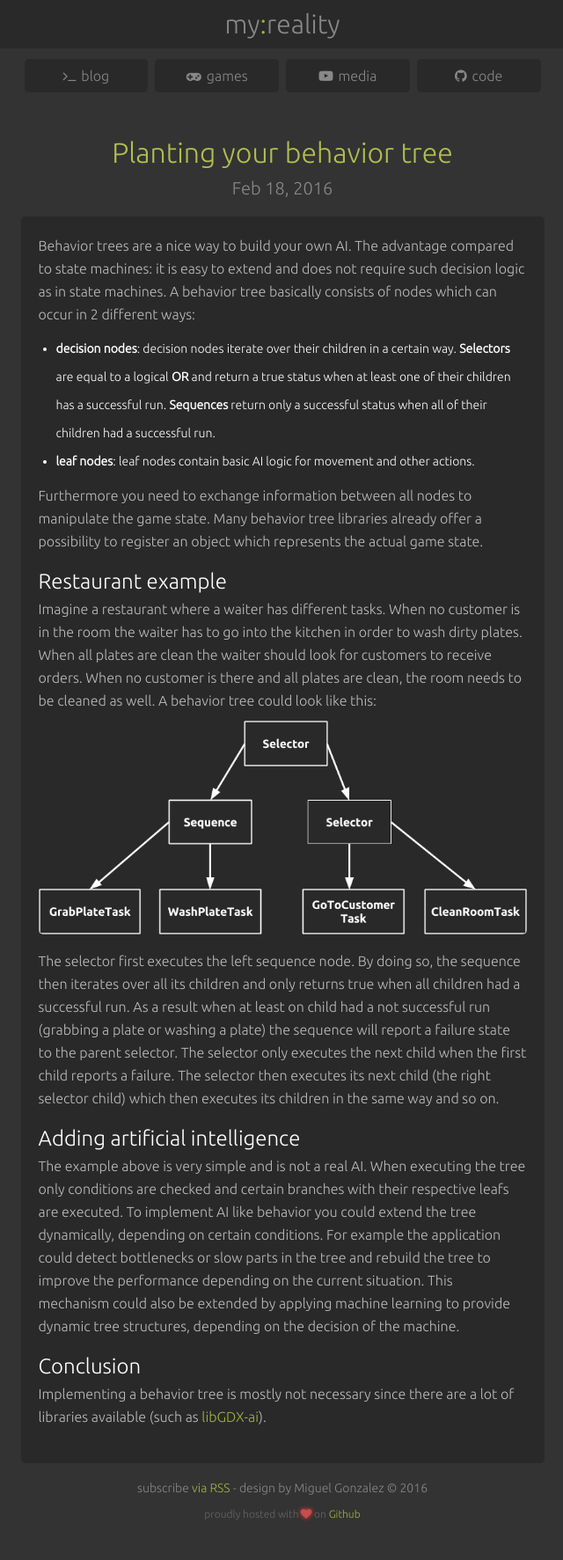
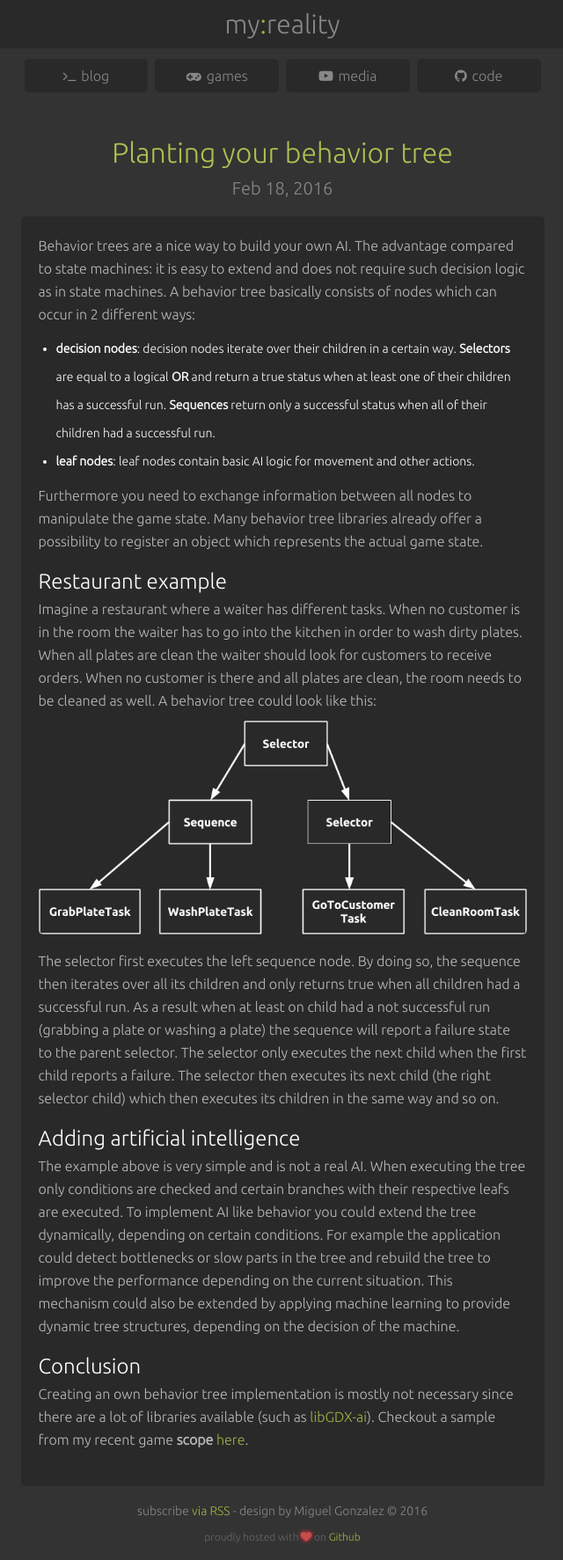
Before and after one commit to bitbrain/bitbrain.github.io, a Jekyll site: the page built from _posts/2016-02-18-plant-your-behavior-trees.md, in a window 1280 px wide. Shown: the whole page at 88% size, without its empty margins (319-959 px from the left). Built offline with Jekyll 4.4.1, drawn with Linux system fonts in a browser that asks for light colours; nearby versions of some CDN libraries; comment, search, counter and statistics services are not loaded; before the commit the page ends 1747 px from its top, so only the background shows below that.

Commit message:
Add more conclusion text

```diff
--- a/_posts/2016-02-18-plant-your-behavior-trees.md
+++ b/_posts/2016-02-18-plant-your-behavior-trees.md
@@ -24,4 +24,4 @@ The example above is very simple and is not a real AI. When executing the tree o
 
 # Conclusion
 
-Implementing a behavior tree is mostly not necessary since there are a lot of libraries available (such as [libGDX-ai](https://github.com/libgdx/gdx-ai/wiki/Behavior-Trees)).
+Creating an own behavior tree implementation is mostly not necessary since there are a lot of libraries available (such as [libGDX-ai](https://github.com/libgdx/gdx-ai/wiki/Behavior-Trees)). Checkout a sample from my recent game **scope** [here](https://github.com/MyRealityCoding/scope/tree/master/core/src/nl/fontys/scope/core/logic/ai).
```
